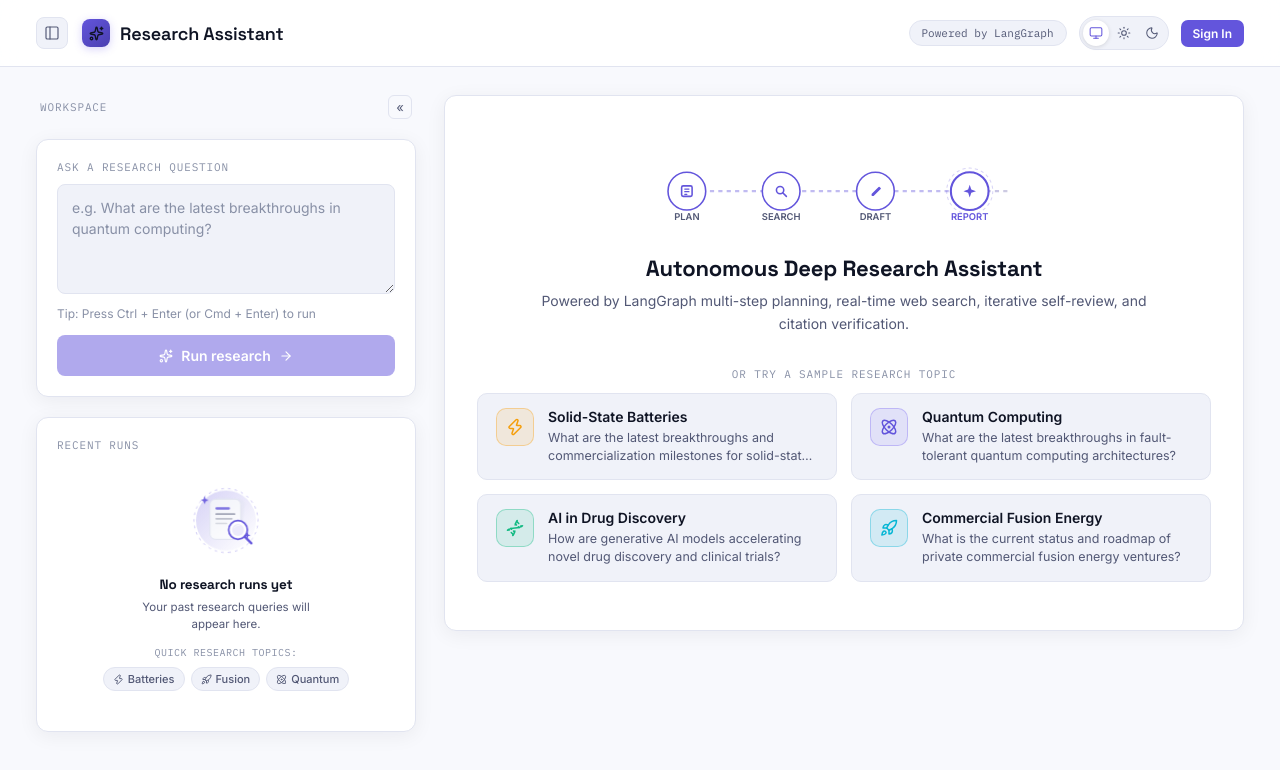
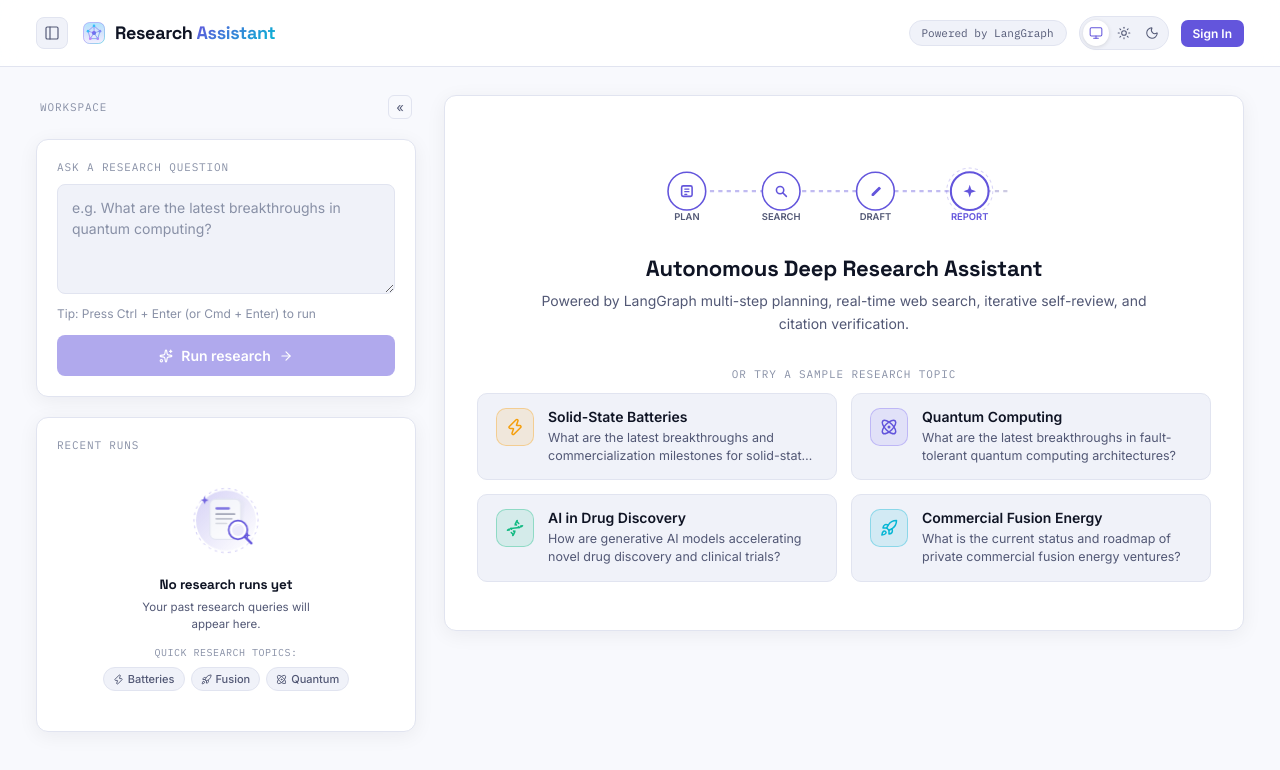
Before and after one commit to samjanjua6/Ai-Research-Assistant, a React (Vite) app in the folder frontend/: page / in a window 1280 px wide. Shown: the top 770 px of the page. Built offline with nearby package versions, Linux system fonts and the light colour scheme.

Commit message:
feat(brand): add official geometric vector neural-diamond Logo component and favicon

```diff
--- a/frontend/src/App.jsx
+++ b/frontend/src/App.jsx
@@ -14,6 +14,7 @@ import Placeholder      from './components/Placeholder'
 import PublicReportView from './components/PublicReportView'
 import LiveDraftPreview from './components/LiveDraftPreview'
 import { ErrorStateIllustration, EmptyState } from './components/illustrations/EmptyStateIllustrations'
+import { LogoMark } from './components/brand/Logo'
 
 function getShareTokenFromPath() {
   if (typeof window === 'undefined') return null
@@ -191,9 +192,7 @@ export default function App() {
     return (
       <div className="auth-splash">
         <div className="auth-splash-inner">
-          <span className="topbar-mark">
-            <Sparkles size={18} strokeWidth={2} />
-          </span>
+          <LogoMark size={32} />
           <p>Checking session…</p>
         </div>
       </div>
--- a/frontend/src/components/Header.jsx
+++ b/frontend/src/components/Header.jsx
@@ -1,9 +1,10 @@
 import { useState } from 'react'
-import { Sparkles, Plus, LogOut, PanelLeft } from 'lucide-react'
+import { Plus, LogOut, PanelLeft } from 'lucide-react'
 import { useAuth } from '../context/AuthContext'
 import { AuthModal } from './AuthModal'
 import { ThemeToggle } from './ThemeToggle'
 import { useToast } from '../context/ToastContext'
+import { Logo } from './brand/Logo'
 
 export default function Header({ isSidebarCollapsed, onToggleSidebar, onNewResearch }) {
   const { user, logout } = useAuth()
@@ -41,11 +42,8 @@ export default function Header({ isSidebarCollapsed, onToggleSidebar, onNewResea
             </button>
           )}
 
-          <div className="topbar-brand">
-            <span className="topbar-mark">
-              <Sparkles size={15} strokeWidth={2.2} />
-            </span>
-            Research Assistant
+          <div className="topbar-brand" onClick={onNewResearch} style={{ cursor: 'pointer' }}>
+            <Logo size={24} />
           </div>
 
           {isSidebarCollapsed && onNewResearch && (
--- a/frontend/src/components/PublicReportView.jsx
+++ b/frontend/src/components/PublicReportView.jsx
@@ -34,6 +34,7 @@ import {
   ReportNotFoundIllustration,
   EmptyState,
 } from './illustrations/EmptyStateIllustrations'
+import { Logo, LogoMark } from './brand/Logo'
 
 function normalizeMarkdown(text) {
   return normalizeMarkdownTables(text || '')
@@ -376,17 +377,15 @@ export function PublicReportView({ shareToken, onForkQuestion, onGoHome }) {
       {/* ── Public Topbar ── */}
       <div className="topbar">
         <div className="topbar-brand" onClick={onGoHome} style={{ cursor: 'pointer' }}>
-          <span className="topbar-mark">
-            <Sparkles size={15} strokeWidth={2.2} />
-          </span>
-          Research Assistant
+          <Logo size={24} />
         </div>
 
         <div className="topbar-right">
           <span className="topbar-badge">Public Report</span>
           <ThemeToggle />
           <button className="btn btn-primary btn-sm" onClick={onGoHome} style={{ display: 'inline-flex', alignItems: 'center', gap: 6 }}>
-            <Sparkles size={13} strokeWidth={2} /> Open Assistant
+            <LogoMark size={14} />
+            <span>Open Assistant</span>
           </button>
         </div>
       </div>
@@ -396,9 +395,7 @@ export function PublicReportView({ shareToken, onForkQuestion, onGoHome }) {
         {loading && (
           <div className="auth-splash" style={{ minHeight: '60vh' }}>
             <div className="auth-splash-inner">
-              <span className="topbar-mark">
-                <Sparkles size={18} strokeWidth={2} />
-              </span>
+              <LogoMark size={32} />
               <p>Loading research report…</p>
             </div>
           </div>
@@ -627,9 +624,7 @@ export function PublicReportView({ shareToken, onForkQuestion, onGoHome }) {
             {/* Bottom Callout Banner */}
             <div className="public-cta-banner card" style={{ marginTop: '24px' }}>
               <div className="public-cta-content">
-                <span className="topbar-mark" style={{ width: '36px', height: '36px' }}>
-                  <Sparkles size={18} strokeWidth={2} />
-                </span>
+                <LogoMark size={36} />
                 <div>
                   <h4 style={{ fontSize: '15px', fontWeight: 600 }}>Explore any topic with AI Research Assistant</h4>
                   <p style={{ fontSize: '13px', color: 'var(--text-dim)', marginTop: '2px' }}>
--- /dev/null
+++ b/frontend/src/components/brand/Logo.jsx
@@ -0,0 +1,112 @@
+/**
+ * Logo — Official geometric vector brand mark for AI Research Assistant.
+ * Represents multi-step neural node graph reasoning, synthesis, and deep intelligence.
+ */
+
+export function LogoMark({ size = 22, className = '' }) {
+  const gradId = `brand-grad-${Math.random().toString(36).substr(2, 6)}`
+  const glowId = `brand-glow-${Math.random().toString(36).substr(2, 6)}`
+
+  return (
+    <svg
+      width={size}
+      height={size}
+      viewBox="0 0 32 32"
+      fill="none"
+      xmlns="http://www.w3.org/2000/svg"
+      className={`brand-logo-svg ${className}`}
+      style={{ flexShrink: 0, display: 'inline-block', verticalAlign: 'middle' }}
+      aria-hidden="true"
+    >
+      <defs>
+        {/* Vibrant Violet to Cyan/Emerald Gradient */}
+        <linearGradient id={gradId} x1="4" y1="4" x2="28" y2="28" gradientUnits="userSpaceOnUse">
+          <stop offset="0%" stopColor="#8E7CF7" />
+          <stop offset="45%" stopColor="#7C6AF0" />
+          <stop offset="100%" stopColor="#06B6D4" />
+        </linearGradient>
+
+        {/* Ambient Subtle Glow */}
+        <linearGradient id={glowId} x1="16" y1="2" x2="16" y2="30" gradientUnits="userSpaceOnUse">
+          <stop offset="0%" stopColor="#38BDF8" stopOpacity="0.4" />
+          <stop offset="100%" stopColor="#7C6AF0" stopOpacity="0.1" />
+        </linearGradient>
+      </defs>
+
+      {/* Outer Rounded Container Pill / Diamond Contour */}
+      <rect
+        x="2"
+        y="2"
+        width="28"
+        height="28"
+        rx="8"
+        fill={`url(#${glowId})`}
+        stroke={`url(#${gradId})`}
+        strokeWidth="1.2"
+        strokeOpacity="0.5"
+      />
+
+      {/* Internal Multi-Node Reasoning Graph */}
+      {/* Connecting Synapse Lines */}
+      <path
+        d="M16 6.5L24 13.5L21 23.5L11 23.5L8 13.5L16 6.5Z"
+        stroke={`url(#${gradId})`}
+        strokeWidth="1.25"
+        strokeLinejoin="round"
+        strokeOpacity="0.65"
+      />
+      <path
+        d="M16 6.5L16 16M24 13.5L16 16M21 23.5L16 16M11 23.5L16 16M8 13.5L16 16"
+        stroke={`url(#${gradId})`}
+        strokeWidth="1.1"
+        strokeLinecap="round"
+        strokeOpacity="0.8"
+      />
+
+      {/* Central Quantum Synthesis Nucleus */}
+      <circle cx="16" cy="16" r="2.8" fill={`url(#${gradId})`} />
+      <circle cx="16" cy="16" r="4.2" stroke="#FFFFFF" strokeWidth="0.75" strokeOpacity="0.6" strokeDasharray="1.5 1.5" />
+
+      {/* Reasoning Nodes */}
+      <circle cx="16" cy="6.5" r="1.75" fill="#38BDF8" />
+      <circle cx="24" cy="13.5" r="1.75" fill="#818CF8" />
+      <circle cx="21" cy="23.5" r="1.75" fill="#A78BFA" />
+      <circle cx="11" cy="23.5" r="1.75" fill="#C084FC" />
+      <circle cx="8" cy="13.5" r="1.75" fill="#38BDF8" />
+    </svg>
+  )
+}
+
+export function Logo({ size = 22, showText = true, className = '' }) {
+  return (
+    <div
+      className={`brand-lockup ${className}`}
+      style={{
+        display: 'inline-flex',
+        alignItems: 'center',
+        gap: 9,
+        fontWeight: 700,
+        textDecoration: 'none',
+        userSelect: 'none',
+      }}
+    >
+      <LogoMark size={size} />
+      {showText && (
+        <span className="brand-title-text" style={{ letterSpacing: '-0.02em', lineHeight: 1.1 }}>
+          <span style={{ color: 'var(--text)' }}>Research</span>{' '}
+          <span
+            style={{
+              background: 'linear-gradient(135deg, var(--violet), #06B6D4)',
+              WebkitBackgroundClip: 'text',
+              WebkitTextFillColor: 'transparent',
+            }}
+          >
+            Assistant
+          </span>
+        </span>
+      )}
+    </div>
+  )
+}
+
+export default Logo
```
Also changed, not shown: frontend/index.html (+1 -1 lines).
